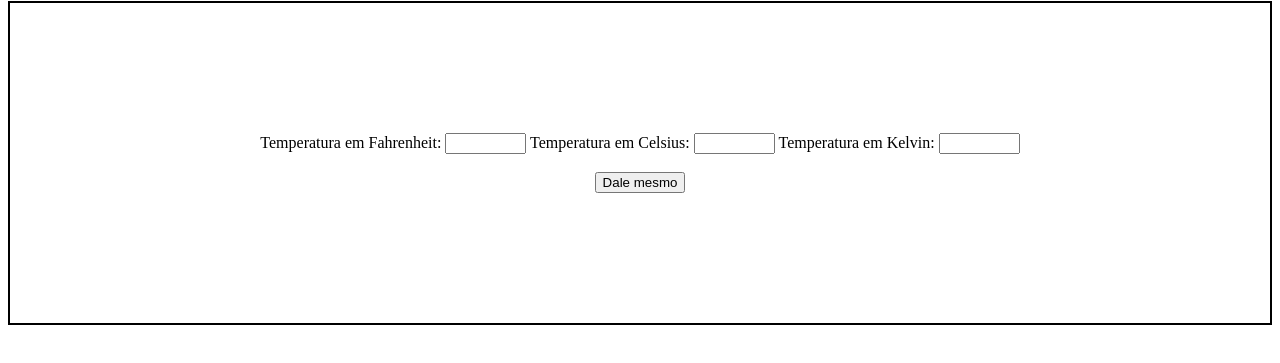
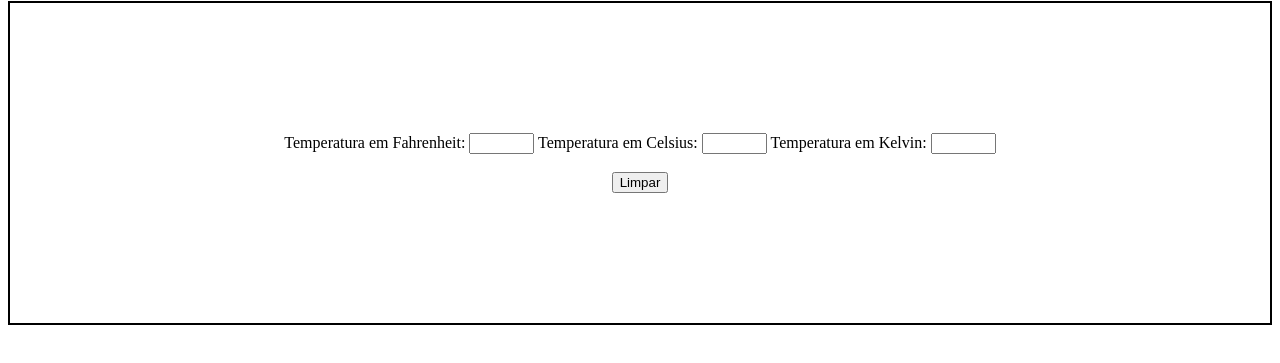
Before and after one commit to menenzes/SA---F-sica, a plain HTML site: page index.html in a window 1280 px wide. Shown: the part 79-442 px from the top of the page. Drawn offline with Linux system fonts and the light colour scheme.

Commit message:
Isso aí mesmo

```diff
--- a/index.html
+++ b/index.html
@@ -18,21 +18,21 @@ text-align:center;"
 name="convert">
 
 Temperatura em Fahrenheit:
-<input 	type="text" name="temperaturaFahrenheit" size="7"
+<input 	type="text" name="temperaturaFahrenheit" size="5"
 onchange="convertTemp('fahrenheitConversion')">
 
 Temperatura em Celsius:
-<input 	type="text" name="temperaturaCelsius" size="7"
+<input 	type="text" name="temperaturaCelsius" size="5"
 onchange="convertTemp('CelsiusConversion')">
 
 Temperatura em Kelvin:
-<input 	type="text" name="temperaturaKelvin" size="7"
+<input 	type="text" name="temperaturaKelvin" size="5"
 onchange="convertTemp('kelvinConversion')"
 onkeypress='return somentenumerokelvin(event)'>
 
 <br /><br />
 <input 	type="button"
-	value="Dale mesmo"
+	value="Limpar"
 	onclick="LIMPATUDO();">
 </form>
 </body>
```
